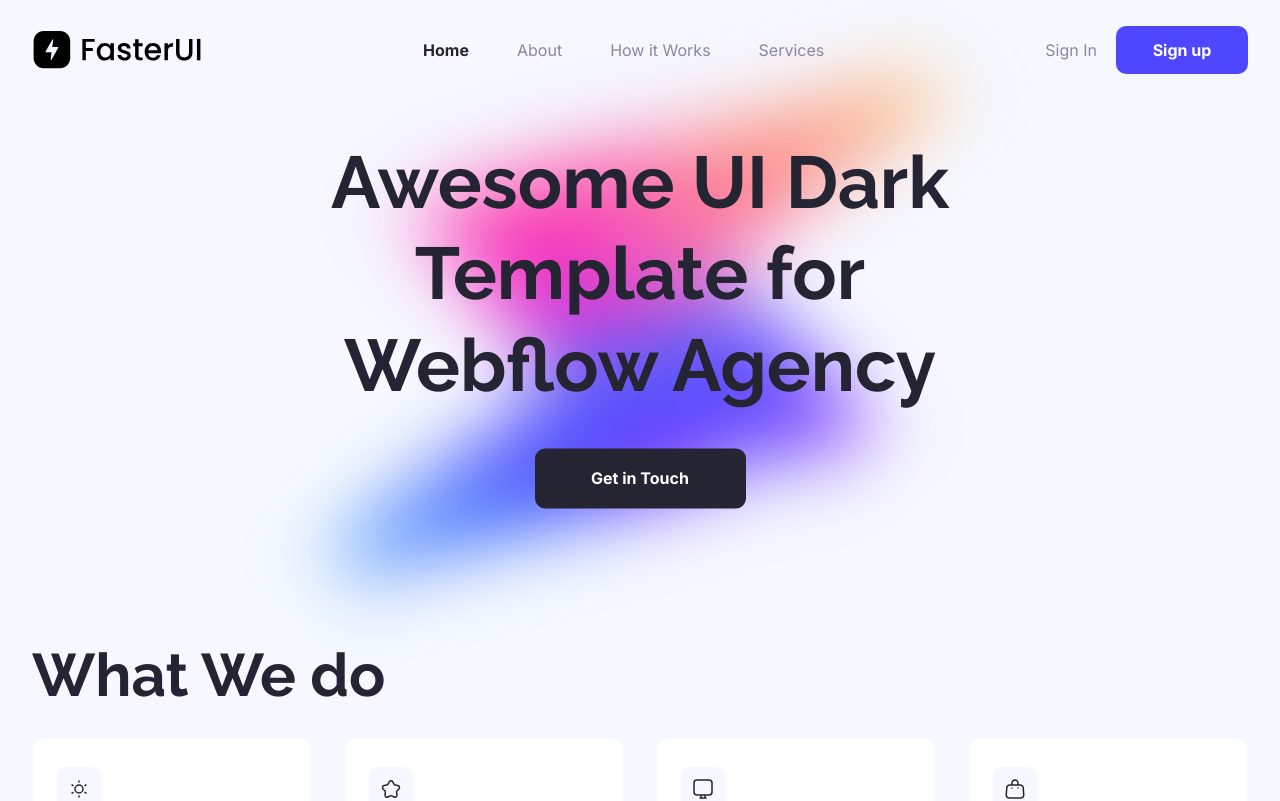
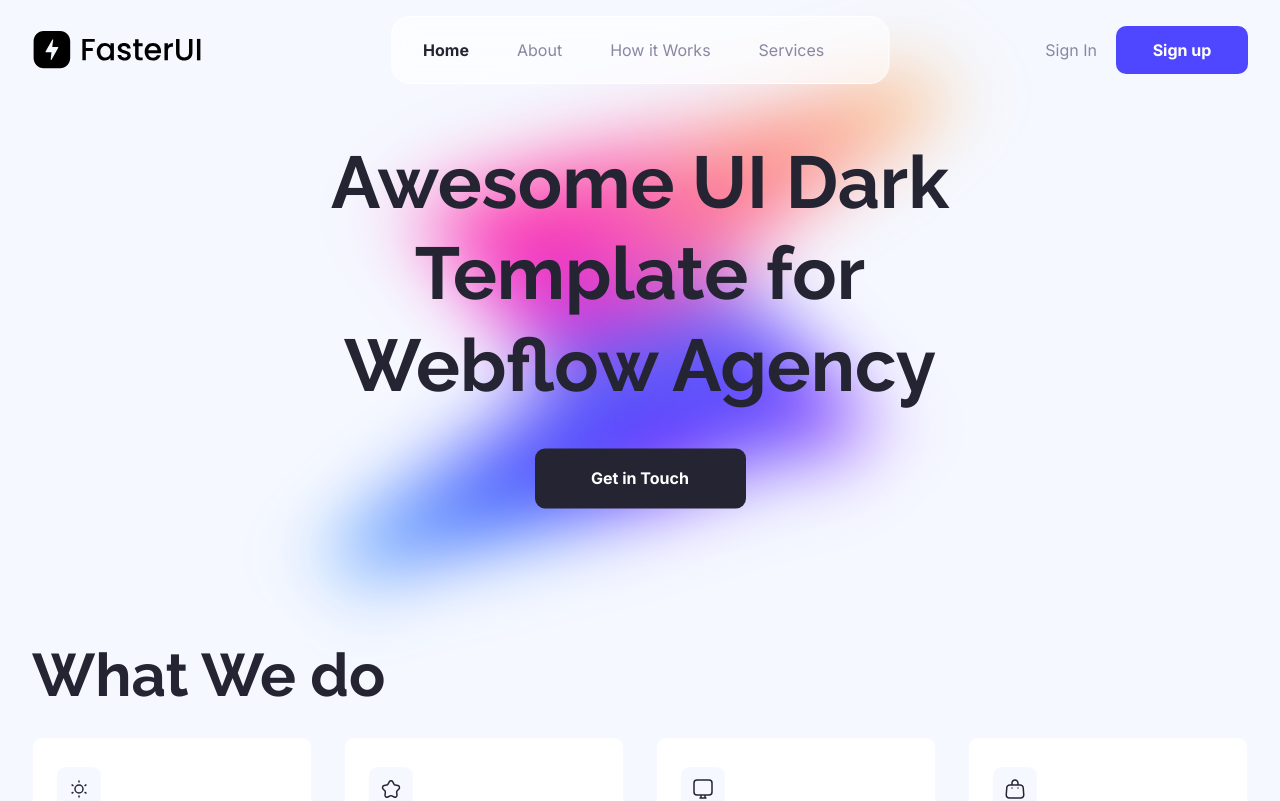
Before and after one commit to devwithfarshi/faster-ui, a Next.js app: page / in a window 1280 px wide. Shown: the top 801 px of the page. Built offline with nearby package versions, Linux system fonts and the light colour scheme.

Commit message:
🆙:update: Header bar interaction 2 added

```diff
--- a/src/components/shared/Header/Navigation.jsx
+++ b/src/components/shared/Header/Navigation.jsx
@@ -3,15 +3,12 @@ import Button from "@/components/common/Button";
 import { routeHeaderData } from "@/data/route.data";
 import Link from "next/link";
 import { usePathname } from "next/navigation";
-const Navigation = ({ largeNavigationUl }) => {
+const Navigation = () => {
   const pathName = usePathname();
   const isActive = (path) => pathName === path;
   return (
     <>
-      <ul
-        ref={largeNavigationUl}
-        className="hidden w-[499px] lg:flex justify-center items-center gap-12 rounded-[20px] border border-white bg-white/60 h-full "
-      >
+      <ul className="hidden w-[499px] lg:flex justify-center items-center gap-12 h-full ">
         {routeHeaderData.map((item) => (
           <li key={item.id}>
             <Link
--- a/src/components/shared/Header/index.jsx
+++ b/src/components/shared/Header/index.jsx
@@ -4,9 +4,8 @@ import Image from "next/image";
 import Navigation from "./Navigation";
 import Link from "next/link";
 import MobileNav from "./MobileNav";
-import { useEffect, useRef, useState } from "react";
+import { useEffect, useState } from "react";
 const Header = () => {
-  const largeNavigationUl = useRef(null);
   const [stickyNav, setStickyNav] = useState(false);
 
   useEffect(() => {
@@ -21,23 +20,19 @@ const Header = () => {
     window.addEventListener("scroll", handleScroll);
     return () => window.removeEventListener("scroll", handleScroll);
   }, []);
-  useEffect(() => {
-    if (!largeNavigationUl?.current) return;
-    const handleLargeNavigationStyle = () => {
-      largeNavigationUl.current.classList.toggle("border");
-      largeNavigationUl.current.classList.toggle("border-white");
-      largeNavigationUl.current.classList.toggle("bg-white/60");
-    };
-    handleLargeNavigationStyle();
-  }, [stickyNav]);
   return (
     <header
-      className={`h-[68px] bg-transparent flex items-center fixed  left-0 duration-300 transition-all  w-full z-40 ${
-        stickyNav
-          ? " border-b shadow-xl border-b-white bg-white/80 backdrop-blur-md top-0"
-          : "top-4"
-      } `}
+      className={`h-[68px] bg-transparent flex items-center fixed left-0 duration-300 transition-all  w-full z-40  ${
+        stickyNav ? "top-0" : "top-4"
+      }`}
     >
+      <div
+        className={`absolute   bg-white/60 backdrop-blur-md h-full left-1/2 -translate-x-1/2  -z-10 duration-300 ${
+          stickyNav
+            ? "w-full rounded-none shadow-xl border-b border-b-white"
+            : " hidden lg:block w-[499px] rounded-[20px] border border-white shadow-none"
+        }`}
+      ></div>
       <Container className="w-full h-full">
         <div className="flex items-center justify-between w-full h-full">
           <figure className="w-[150px] h-[35px] xl:w-[170px] xl:h-[37.29px] relative">
@@ -45,7 +40,7 @@ const Header = () => {
               <Image src="/logo.svg" alt="Logo" fill />
             </Link>
           </figure>
-          <Navigation largeNavigationUl={largeNavigationUl} />
+          <Navigation />
           <MobileNav />
         </div>
       </Container>
```
